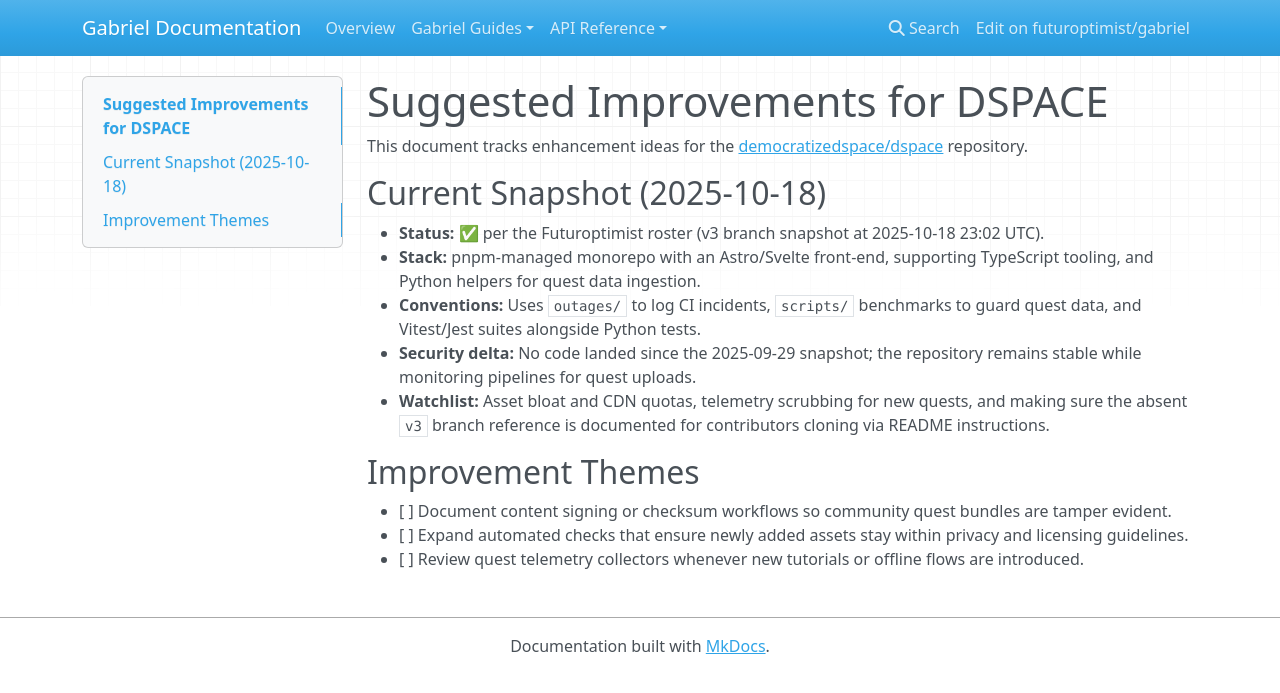
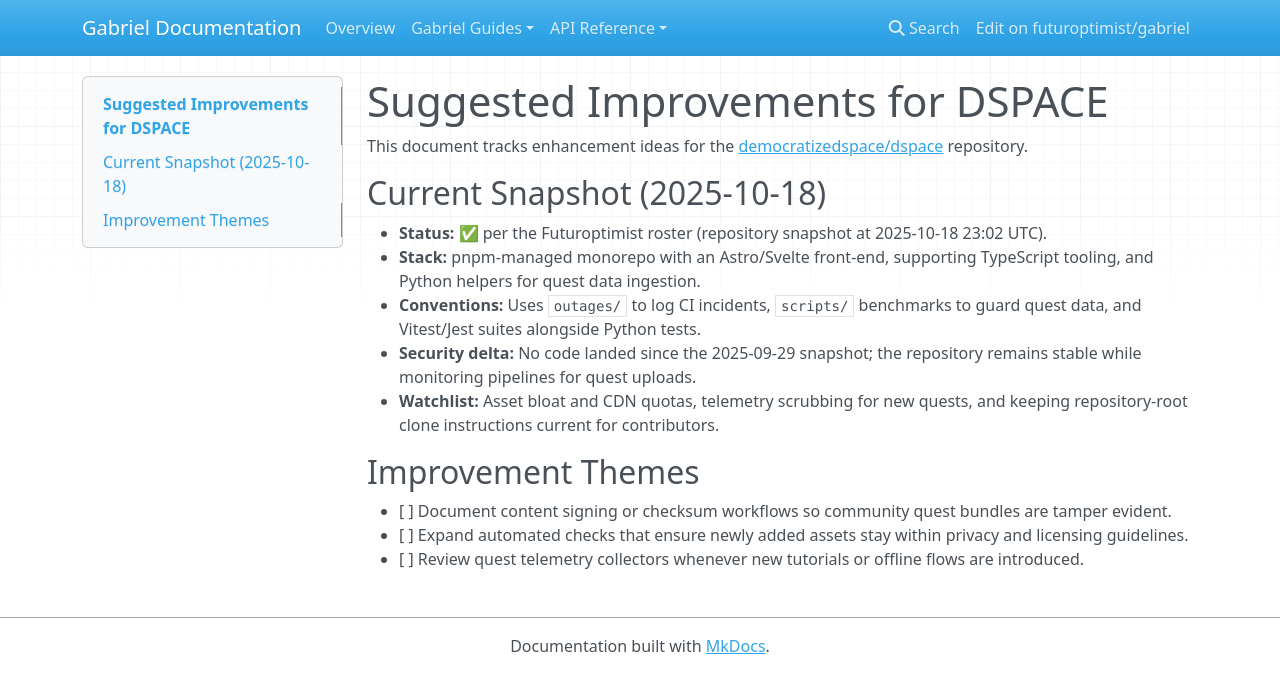
Before and after one commit to futuroptimist/gabriel, an MkDocs documentation site: the page built from docs/related/dspace/IMPROVEMENTS.md, in a window 1280 px wide. Shown: the top 693 px of the page. Built offline with MkDocs 1.6.1, drawn with Linux system fonts in a browser that asks for light colours; nearby versions of some CDN libraries.

Commit message:
docs: remove stale dspace v3 references

```diff
--- a/docs/related/dspace/IMPROVEMENTS.md
+++ b/docs/related/dspace/IMPROVEMENTS.md
@@ -5,15 +5,15 @@ This document tracks enhancement ideas for the
 
 ## Current Snapshot (2025-10-18)
 
-- **Status:** ✅ per the Futuroptimist roster (v3 branch snapshot at 2025-10-18 23:02 UTC).
+- **Status:** ✅ per the Futuroptimist roster (repository snapshot at 2025-10-18 23:02 UTC).
 - **Stack:** pnpm-managed monorepo with an Astro/Svelte front-end, supporting TypeScript tooling, and
   Python helpers for quest data ingestion.
 - **Conventions:** Uses `outages/` to log CI incidents, `scripts/` benchmarks to guard quest data, and
   Vitest/Jest suites alongside Python tests.
 - **Security delta:** No code landed since the 2025-09-29 snapshot; the repository remains stable while
   monitoring pipelines for quest uploads.
-- **Watchlist:** Asset bloat and CDN quotas, telemetry scrubbing for new quests, and making sure the
-  absent `v3` branch reference is documented for contributors cloning via README instructions.
+- **Watchlist:** Asset bloat and CDN quotas, telemetry scrubbing for new quests, and keeping
+  repository-root clone instructions current for contributors.
 
 ## Improvement Themes
 
```
Also changed, not shown: docs/prompts/codex/scan-related-repositories.md (+1 -1 lines).
